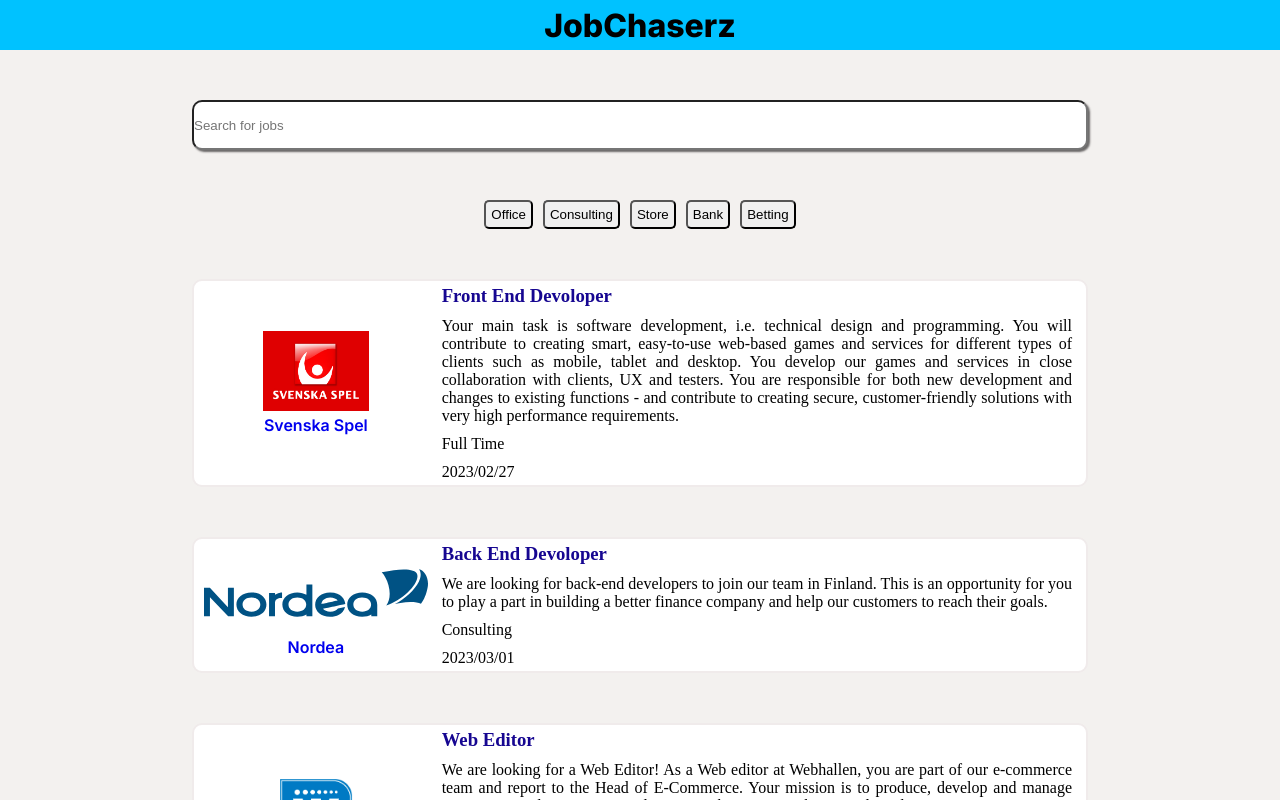
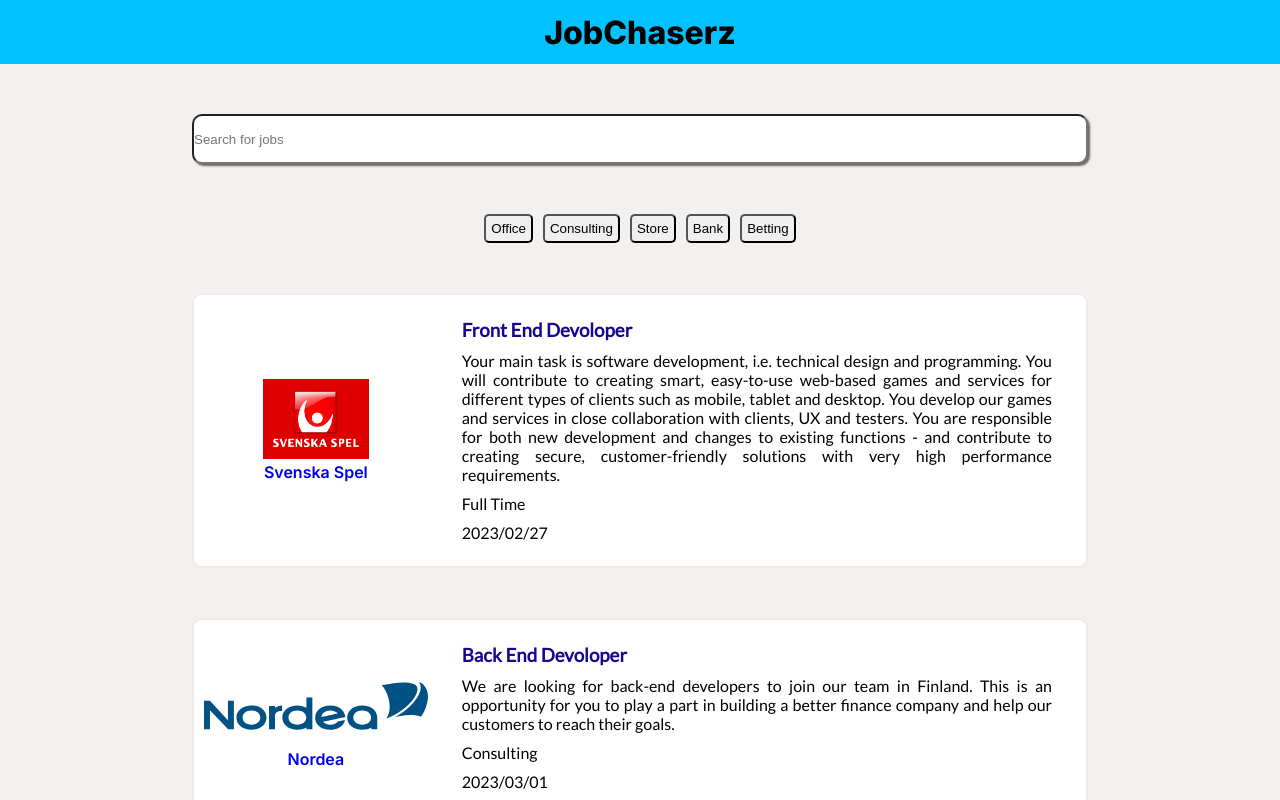
Before and after one commit to matin889/Jobchasers, a React (Vite) app in the folder Jobchasers/: page / in a window 1280 px wide. Shown: the top 800 px of the page. Built offline with nearby package versions, Linux system fonts and the light colour scheme.

Commit message:
changed fonts and some padding

```diff
--- a/Jobchasers/public/style.css
+++ b/Jobchasers/public/style.css
@@ -1,3 +1,5 @@
+@import url('https://fonts.googleapis.com/css2?family=Lato:wght@300;400&display=swap');
+
 * {
   margin: 0;
   padding: 0;
@@ -24,6 +26,7 @@
   font-family: "Inter", sans-serif;
   font-size: 2rem;
   font-weight: 800;
+  padding: 2rem;
 }
 .search-box {
   display: flex;
@@ -58,6 +61,7 @@
   margin: 50px auto;
 }
 .company {
+  font-family: 'Lato', sans-serif;
   display: flex;
   flex: 1 120px;
   flex-direction: column;
@@ -65,15 +69,22 @@
   align-items: center;
 }
 .job-details {
+  font-family: 'Lato', sans-serif;
   display: flex;
   flex: 5 120px;
   flex-direction: column;
   gap: 10px;
-  padding: 0.25rem;
+  padding: 1.5rem;
   width: 450px;
   text-align: left;
 }
+
+.description {
+  font-family: 'Lato', sans-serif;
+}
+
 .title {
+  font-family: 'Lato', sans-serif;
   color: #160691;
 }
 .logo {
```
